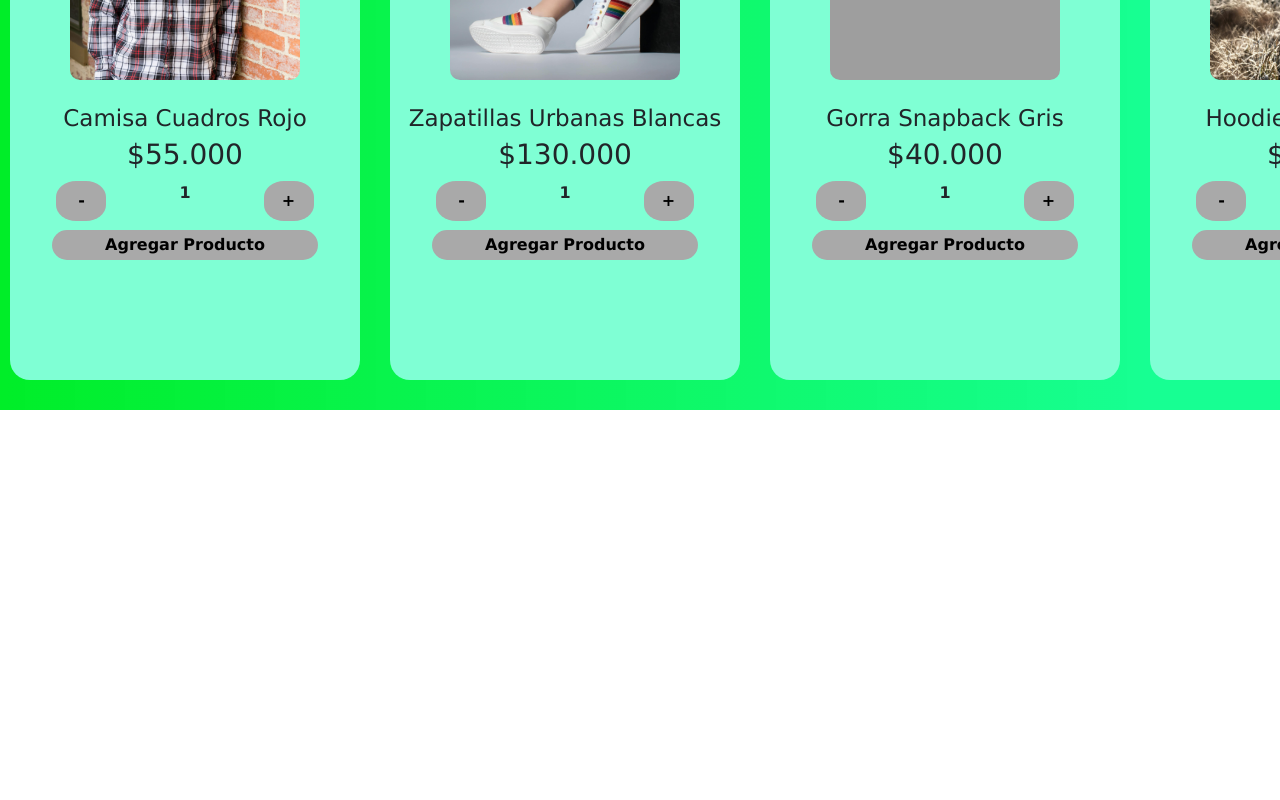
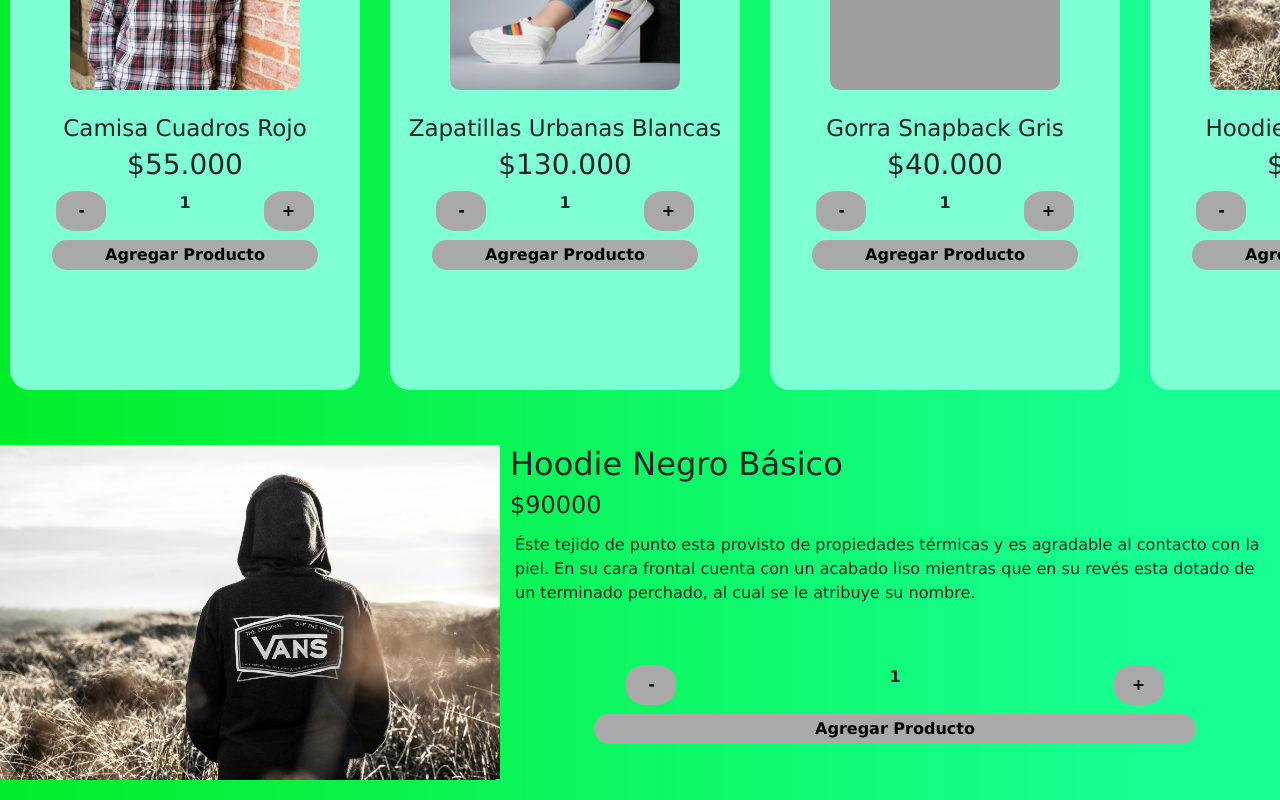
Before and after one commit to Sebasgomeznohava99/react, a React (Vite) app: page / in a window 1280 px wide. Shown: the part 901-1701 px from the top of the page. Before the commit the page ends 1311 px from the top, so only its background shows below. Built offline with nearby package versions, Linux system fonts and the light colour scheme; grey boxes are pictures that could not be loaded.

Commit message:
segundo commit 2da preentrega

```diff
--- a/src/App.css
+++ b/src/App.css
@@ -1,3 +1,11 @@
-.item-list-container {
-    margin: 10px;
+
+.cards-productos {
+    display: grid;
+    grid-template-columns: repeat(4, 350px);
+    grid-template-rows: 550px;
+    justify-items: center;
+    align-items: center;
+    margin-top: 25px;
+    gap: 30px;
+    padding: 10px;
 }
--- a/src/App.jsx
+++ b/src/App.jsx
@@ -1,16 +1,17 @@
 import './App.css'
 import NavBar from './components/Navbar/NavBar'
+import ItemDetailContainer from './components/ItemDetailContainer/ItemDetailContainer'
 import ItemListContainer from './components/ItemListContainer/ItemListContainer'
-import ComponentePadre from './components/ComponentePadre/ComponentePadre'
 
 function App() {
 
   return (
     <>
     <NavBar />
-    <div className='item-list-container'>
-    < ComponentePadre />
+    <div className="cards-productos">
+    <ItemListContainer  />
     </div>
+    < ItemDetailContainer />
     </>
   )
 }
--- /dev/null
+++ b/src/components/ItemDetailContainer/ItemDetail.css
@@ -0,0 +1,15 @@
+.contenedor {
+    display: flex;
+    margin-top: 25px;
+    margin-bottom: 20px;
+}
+.imagen {
+    width: 500px;
+    margin-right: 10px;
+}
+.detailed-description {
+    padding: 5px;
+}
+.contador {
+    margin-top: 50px;
+}
--- /dev/null
+++ b/src/components/ItemDetailContainer/ItemDetail.jsx
@@ -0,0 +1,26 @@
+import Contador from '../Contador/Contador.jsx'
+import './ItemDetail.css'
+
+const ItemDetail = ({producto}) => {
+  return (
+    <>
+    <div className="contenedor">
+        <div className="image">
+            <img src= {producto.image} alt="" className="imagen" />
+        </div>
+        <div>
+            <div className="description">
+                <h2>{producto.name}</h2>
+                <h4>${producto.price}</h4>
+                <p className="detailed-description">Éste tejido de punto esta provisto de propiedades térmicas y es agradable al contacto con la piel. En su cara frontal cuenta con un acabado liso mientras que en su revés esta dotado de un terminado perchado, al cual se le atribuye su nombre.</p>
+                <div className="contador">
+                  <Contador stock={producto.stock}/>
+                </div>
+            </div>
+        </div>
+    </div>
+    </>
+  )
+}
+
+export default ItemDetail
--- /dev/null
+++ b/src/components/ItemDetailContainer/ItemDetailContainer.jsx
@@ -0,0 +1,19 @@
+import { getProducts } from "../../data/data.js"
+import { useState, useEffect } from "react"
+import ItemDetail from './ItemDetail.jsx'
+const ItemDetailContainer = () => {
+    const [producto, setProducto] = useState({})
+    useEffect (() => {
+        getProducts()
+        .then ((data) => {
+            const productoDetallado = data.find((producto) => producto.id === "YaZ56")
+            setProducto(productoDetallado)
+        })
+    }, [])
+
+  return (
+    <ItemDetail producto = {producto}/>
+  )
+}
+
+export default ItemDetailContainer
```
Also changed, not shown: src/components/ItemListContainer/ItemListContainer.css (line endings or trailing spaces).
